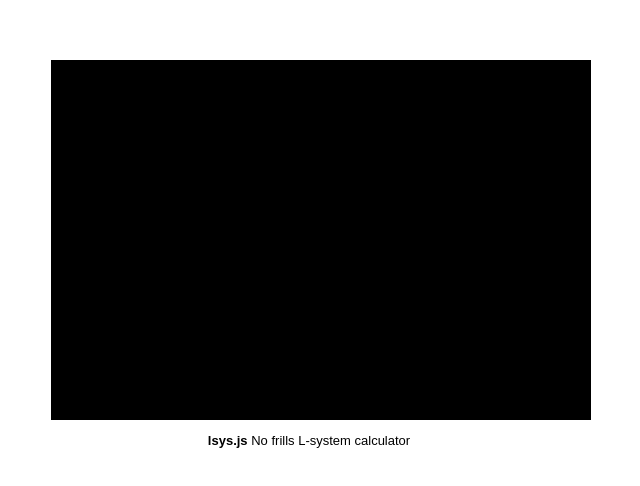
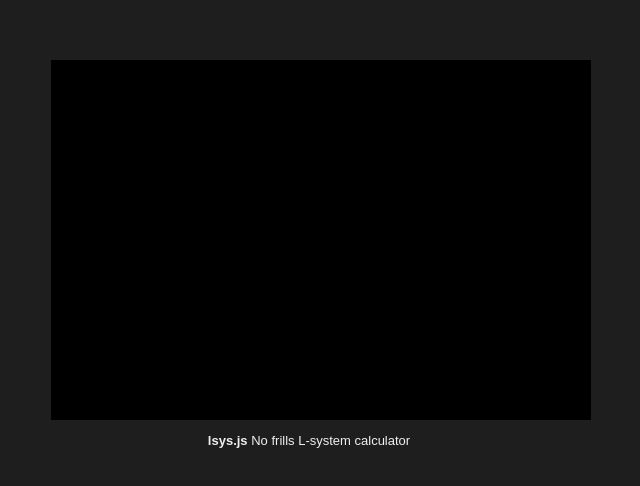
Before and after one commit to thewhodidthis/lsys, a website with bundled scripts: page index.html in a window 1280 px wide. Shown: the part 140-626 px from the top of the page, without its empty margins (319-959 px from the left). Built offline with nearby package versions, Linux system fonts and the dark colour scheme.

Commit message:
example/css: support dark color schemes

```diff
--- a/index.html
+++ b/index.html
@@ -45,6 +45,15 @@
         font-size: small;
         margin: auto;
       }
+      @media (prefers-color-scheme: dark) {
+        html {
+          background: #1e1e1e;
+          color: #efefef;
+        }
+        a {
+          color: inherit;
+        }
+      }
     </style>
   </head>
   <body>
```
